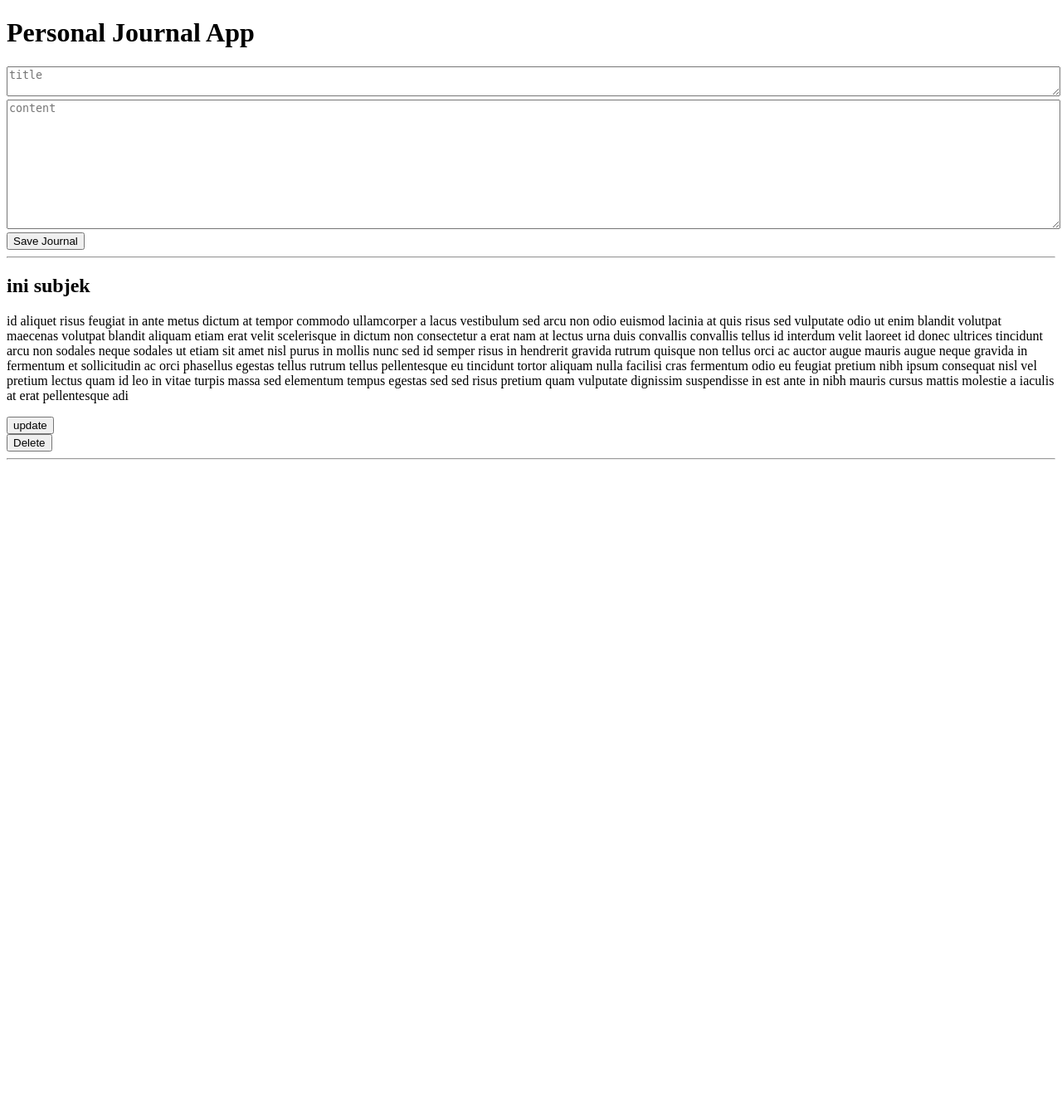
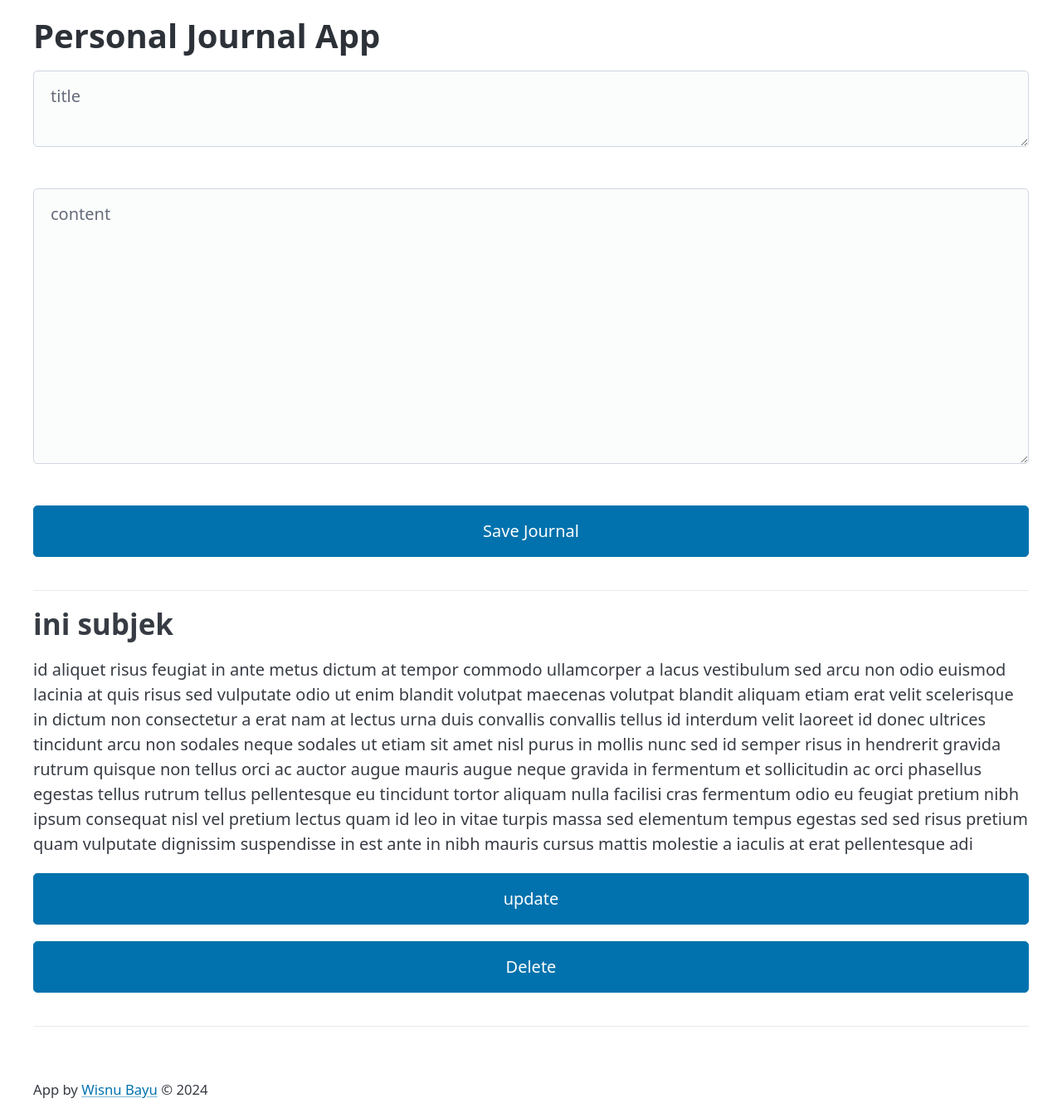
Before and after one commit to wishba/WisnuBayu-220401010079, a PHP site: page / in a window 1280 px wide. Shown: the whole page at 83% size. Before the commit the page ends 554 px from the top, so only its background shows below. Run offline with PHP 8.4, Linux system fonts and the light colour scheme; data comes from the database, SQL or seed files in the repository; some libraries are stand-ins or nearby versions.

Commit message:
style and refactor

```diff
--- a/index.php
+++ b/index.php
@@ -1,5 +1,5 @@
 <?php
-  include_once 'includes/dbh.inc.php';
+  include_once "includes/dbh.inc.php";
 ?>
 
 <!DOCTYPE html>
@@ -9,9 +9,15 @@
   <meta name="viewport" content="width=device-width, initial-scale=1.0">
   <title>Document</title>
   <link rel="stylesheet" href="style.css">
+  <link
+    rel="stylesheet"
+    href="https://cdn.jsdelivr.net/npm/@picocss/pico@2/css/pico.min.css"
+  />
   <script src="script.js" defer></script>
 </head>
 <body>
+
+  <main class="container">
 
     <h1>Personal Journal App</h1>
 
@@ -31,9 +37,9 @@
 
       if ($resultCheck > 0) {
         while ($row = mysqli_fetch_assoc($result)) {
-      $id = htmlspecialchars($row['id']);
-      $subject = htmlspecialchars($row['subject']);
-      $content = htmlspecialchars($row['content']);
+          $id = htmlspecialchars($row["id"]);
+          $subject = htmlspecialchars($row["subject"]);
+          $content = htmlspecialchars($row["content"]);
 
           echo <<<HTML
             <div>
@@ -41,22 +47,22 @@
               <div id="read-$id">
                 <h2>$subject</h2>
                 <p>$content</p>
-            <button onclick="showUpdate($id)">update</button>
+                <button class="update-button" onclick="showUpdate($id)">update</button>
 
-            <form action='includes/delete.php' method='POST'>
-              <input class='hide' type='text' name='id' value="$id">
-              <button type='submit' name='submit'>Delete</button>
+                <form action="includes/delete.php" method="POST">
+                  <input class="hide" type="text" name="id" value="$id">
+                  <button type="submit" name="submit">Delete</button>
                 </form>
               </div>
 
-          <div class='hide' id="update-$id">
-            <form action='includes/update.php' method='POST'>
-              <input class='hide' type='text' name='id' value="$id">
-              <textarea  name='subject' placeholder='title'>$subject</textarea>
+              <div class="hide" id="update-$id">
+                <form action="includes/update.php" method="POST">
+                  <input class="hide" type="text" name="id" value="$id">
+                  <textarea  name="subject" placeholder="title">$subject</textarea>
                   <br>
-              <textarea name='content' placeholder='content' rows='10'>$content</textarea>
+                  <textarea name="content" placeholder="content" rows="10">$content</textarea>
                   <br>
-              <button type='submit' name='submit'>Update</button>
+                  <button type="submit" name="submit">Update</button>
                 </form>
                 <button onclick="hideUpdate($id)">cancel</button>
               </div>
@@ -68,5 +74,11 @@
       }
     ?>
 
+  </main>
+
+  <footer class="container">
+    <small>App by <a href="https://wishba.github.io/">Wisnu Bayu</a> &copy; 2024</small>
+  </footer>
+
 </body>
 </html>
--- a/style.css
+++ b/style.css
@@ -1,7 +1,11 @@
-textarea {
+.hide {
+  display: none;
+}
+
+button {
   width: 100%;
 }
 
-.hide {
-  display: none;
+.update-button {
+  margin-bottom: var(--pico-spacing);
 }
```
Lines whose indentation alone changed are shown as unchanged.
